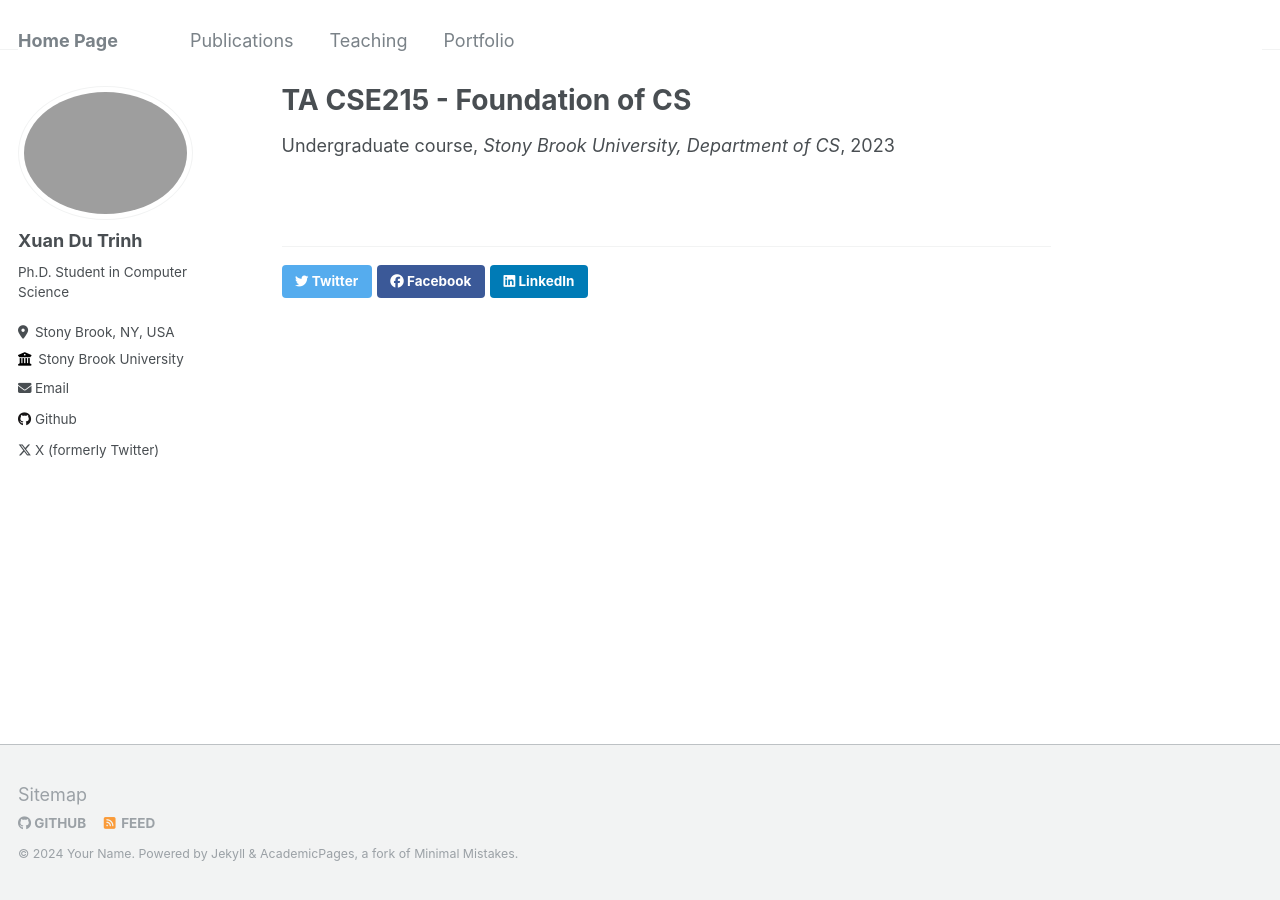
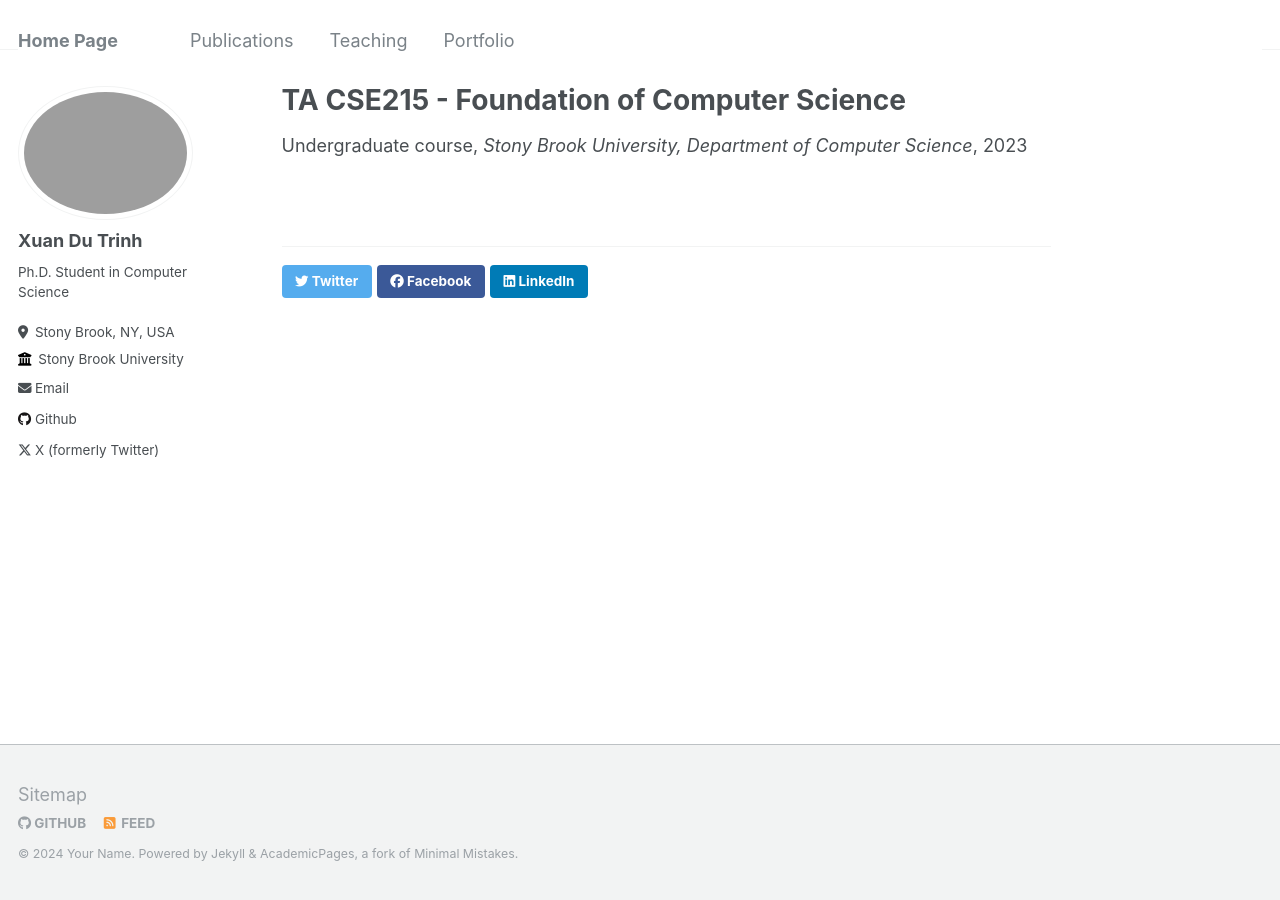
Before and after one commit to trinhdu97/trinhdu97.github.io, a Jekyll site: the page built from _teaching/2014-spring-teaching-1.md, in a window 1280 px wide. Built offline with Jekyll 4.4.1, drawn with Linux system fonts in a browser that asks for light colours.

Commit message:
Update 2014-spring-teaching-1.md

```diff
--- a/_teaching/2014-spring-teaching-1.md
+++ b/_teaching/2014-spring-teaching-1.md
@@ -1,9 +1,9 @@
 ---
-title: "TA CSE215 - Foundation of CS"
+title: "TA CSE215 - Foundation of Computer Science"
 collection: teaching
 type: "Undergraduate course"
 permalink: /teaching/2014-spring-teaching-1
-venue: "Stony Brook University, Department of CS"
+venue: "Stony Brook University, Department of Computer Science"
 date: 09/2023
 #location: "City, Country"
 ---
```
